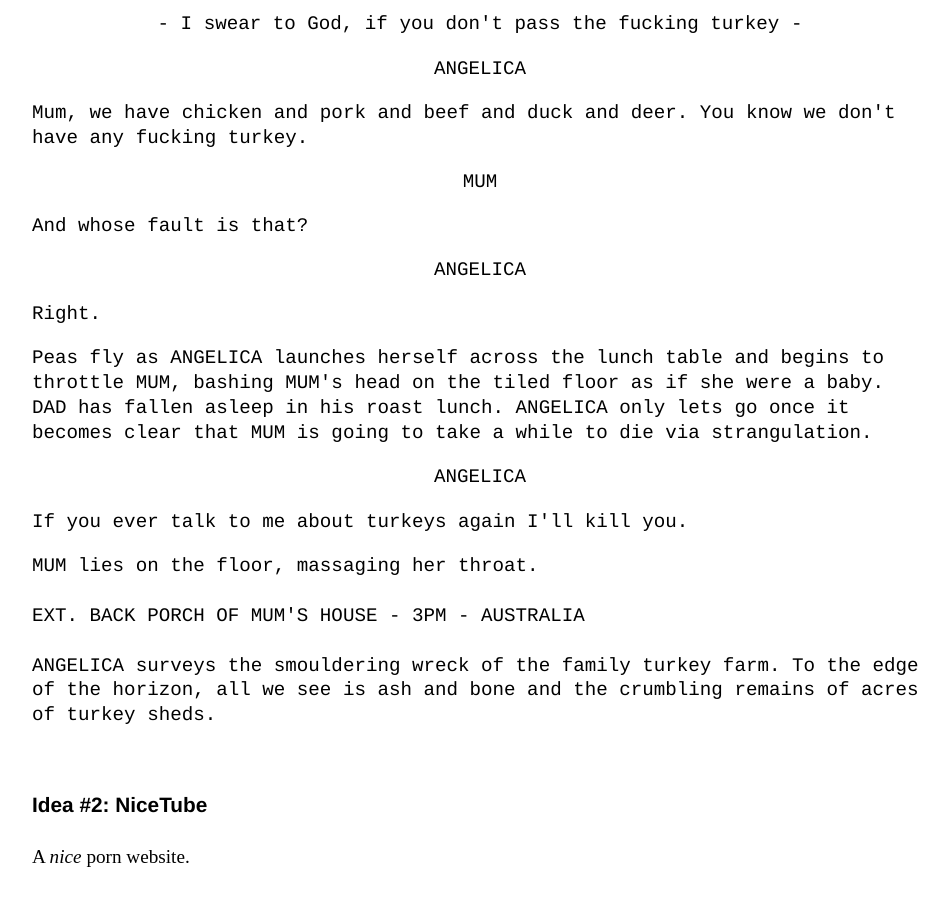
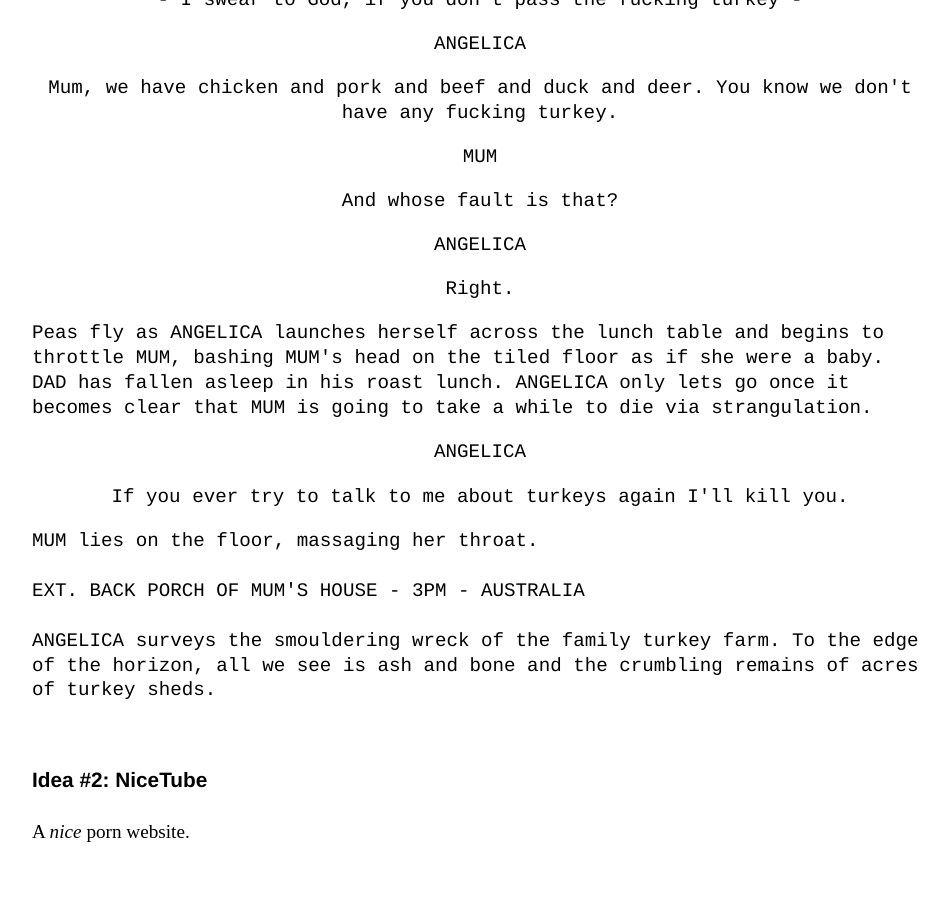
Before and after one commit to Pinelife/pinelife.github.io, a Jekyll site: the page schemes/index.html, which Jekyll copies as it is, in a window 1280 px wide and 900 px high, scrolled down 1118 px. Shown: the whole window, without its empty margins (160-1109 px from the left). Built offline with Jekyll 4.4.1, drawn with Linux system fonts in a browser that asks for light colours; after the commit the page ends 1993 px from its top, so only the background shows below that.

Commit message:
Update index.html

```diff
--- a/schemes/index.html
+++ b/schemes/index.html
@@ -39,53 +39,53 @@
 				<p style="text-align:center" class="indented">
 				MUM
 			</p>
-			<p style="text-align:center" class="indented">
+			<p style="text-align:center" class="script2">
 				You're a whore and a liar and an idiot and a cheat.
 			</p>
 			<p>ANGELICA does not react.</p>
 				<p style="text-align:center" class="indented">
 				MUM
 			</p>
-			<p style="text-align:center" class="indented">
+			<p style="text-align:center" class="script2">
 				Pass the turkey.
 			</p>
 			<p>ANGELICA does not react.</p>
 				<p style="text-align:center" class="indented">
 				MUM
 			</p>
-			<p style="text-align:center" class="indented">
+			<p style="text-align:center" class="script2">
 				Will you please pass the turkey?
 			</p>
 			<p>ANGELICA does not react.</p>
 			<p style="text-align:center" class="indented">
 				MUM
 			</p>
-			<p style="text-align:center" class="indented">
+			<p style="text-align:center" class="script2">
 				You're a whore and a liar and an idiot and a cheat. And you look fat and -
 			</p>
 			<p>ANGELICA does not react.</p>
 			<p style="text-align:center" class="indented">
 				MUM
 			</p>
-			<p style="text-align:center" class="indented">
+			<p style="text-align:center" class="script2">
 				- I swear to God, if you don't pass the fucking turkey -
 			</p>
 			<p style="text-align:center" class="indented">
 				ANGELICA
 			</p>
-			<p>
+			<p style="text-align:center" class="script2">
 				Mum, we have chicken and pork and beef and duck and deer. You know we don't have any fucking turkey.
 			</p>
 			<p style="text-align:center" class="indented">
 				MUM
 			</p>
-			<p>
+			<p style="text-align:center" class="script2">
 				And whose fault is that?
 			</p>
 			<p style="text-align:center" class="indented">
 				ANGELICA
 			</p>
-			<p>
+			<p style="text-align:center" class="script2">
 				Right.
 			</p>
 			<p>
@@ -96,8 +96,8 @@
 			<p style="text-align:center" class="indented">
 				ANGELICA
 			</p>
-			<p>
-				If you ever talk to me about turkeys again I'll kill you.
+			<p style="text-align:center" class="script2">
+				If you ever try to talk to me about turkeys again I'll kill you.
 			</p>
 			<p>
 				MUM lies on the floor, massaging her throat.<br/>
```
